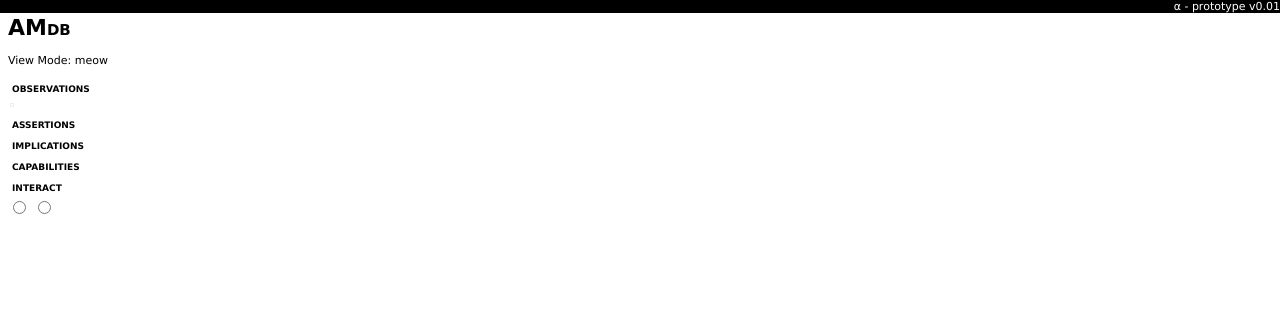
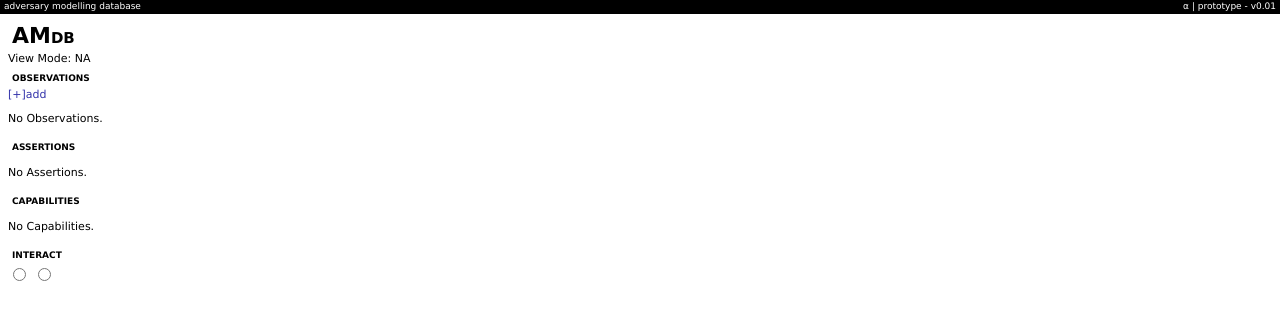
Before and after one commit to keroserene/amdb, a Django app: template amdb/templates/amdb/index.html in a window 1280 px wide. Shown: the top 320 px of the page. Run offline with Django 3.2, Linux system fonts and the light colour scheme; the template is opened without the code that fills it, so the values that code supplies are empty.

```diff
--- a/amdb/static/amdb.css
+++ b/amdb/static/amdb.css
@@ -2,6 +2,7 @@ body {
   font-family: Eurostile, Verdana, Arial, sans-serif;
   font-size: 11px;
   background-color: #fff;
+  padding-top: 11px;
 }
 
 a {
@@ -9,43 +10,71 @@ a {
   color: #33a;
 }
 a:hover { color: #88a; }
-
-h1, h2, h3, h4, h5, h6 { font-variant: small-caps; }
-h3 {
+ul { margin: 0; }
+h1, h2, h3, h4, h5, h6 {
+  font-variant: small-caps;
+  padding: 2px;
   margin: 2px;
-  padding: 2px;
+  cursor: default;
 }
 
-.version-label {
-  position: fixed;
-  top: 0; right: 0;
+.header {
+  position: fixed; top: 0; left: 0;
   background-color: #000;
   color: #fff;
   margin: 0;
   display: block;
   width: 100%;
+  font-size: 9px;
+  padding: 1px 4px 3px;
+}
+.version-label {
+  position: fixed;
   text-align: right;
+  right: 4px;
 }
-.obs-list {
+
+.ops {
+  background-color: #222;
+  width: 100%;
+}
+.ops a {
+  display: inline-block;
+  color: #fff;
+  padding: 2px 24px;
+  margin: 0 0;
+  background-color: #000;
+}
+.ops a:hover {
+  color: #000;
+  background-color: #fff;
+}
+.deets {
+  list-style: square;
+  border: 1px solid #888;
+  padding-top: 4px;
+}
+
+.obj-list {
   list-style: none;
   border: 1px solid #eee;
   display: inline-block;
   margin: 2px; padding: 1px;
   font-size: 10px;
 }
-.obs-list a {
+.obj-list a {
   background-color: #fff;
   display: block;
   padding: 2px 3px;
   min-width: 200px;
   color: #000;
 }
-.obs-list a:hover {
+.obj-list a:hover {
   background-color: #000;
   color: #fff;
 }
 
-.observation {
+.obj-entry {
   border: 1px solid #fff;
   padding: 3px;
 }
--- a/amdb/templates/amdb/index.html
+++ b/amdb/templates/amdb/index.html
@@ -2,29 +2,48 @@
 {% block title %}amdb{% endblock %}
 
 {% block content %}
-
 <h1>AMdb</h1>
 
-<p class="version-label">&alpha; - prototype v0.01</p>
+<span>
+View Mode: NA
+</span>
 
-<p>
-View Mode:
-meow
-</p>
 <h3>observations</h3>
-<ul class="obs-list">
-{% for obs in obs_list %}
-  <li>
-  <a href="/obs/{{ obs.id }}/">{{ obs.description }}</a>
-  </li>
-{% endfor %}
+<a href="">[+]add</a><br/>
+{% if obs_list %}
+  <ul class="obj-list">
+  {% for obs in obs_list %}
+    <li><a href="/observation/{{ obs.id }}/">{{ obs.description }}</a></li>
+  {% endfor %}
 </ul>
+{% else %}
+  <p class="note">No Observations.</p>
+{% endif %}
 
 <h3>assertions</h3>
-
-<h3>implications</h3>
+{% if ass_list %}
+  <ul class="obj-list">
+  {% for ass in ass_list %}
+    <li><a href="/assertion/{{ ass.id }}/">{{ ass.description }}</a></li>
+  {% endfor %}
+  </ul>
+{% else %}
+  <p class="note">No Assertions.</p>
+{% endif %}
 
 <h3>capabilities</h3>
+{% if cap_list %}
+  <ul class="obj-list">
+  {% for cap in cap_list %}
+    <li><a href="/capability/{{ cap.id }}/">{{ cap.description }}</a></li>
+  {% endfor %}
+  </ul>
+{% else %}
+  <p class="note">No Capabilities.</p>
+{% endif %}
+
+
+
 
 <h3>interact</h3>
 <form action="{% url 'observation' 0 %}" method="post">
--- a/amdb/templates/base.html
+++ b/amdb/templates/base.html
@@ -6,6 +6,12 @@
     <link href="/static/amdb.css" rel="stylesheet" type="text/css"/>
   </head>
   <body>
+    <div class="header">
+      adversary modelling database
+      <span class="version-label">
+        &alpha; | prototype - v0.01
+      </span>
+    </div>
     {% block content %}
     {% endblock %}
   </body>
```
Also changed, not shown: amdb/templates/amdb/assertion.html (added, +9 -0 lines), amdb/templates/amdb/details.html (added, +15 -0 lines), amdb/templates/amdb/observation.html (added, +9 -0 lines), amdb/urls.py (+5 -2 lines), amdb/views.py (+22 -8 lines).
